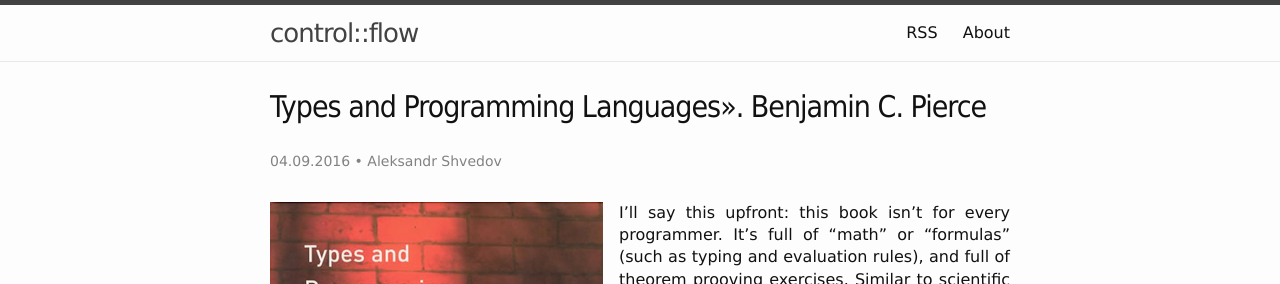
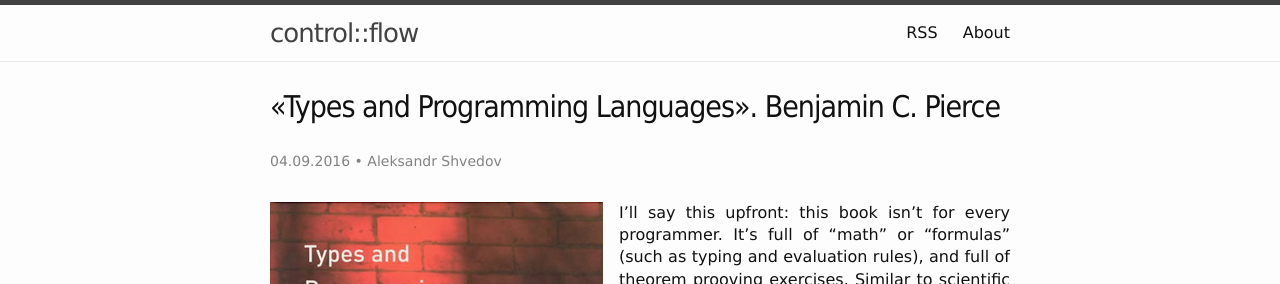
Before and after one commit to controlflow/controlflow.github.io, a Jekyll site: the page built from _posts/2016-09-04-tapl-review.markdown, in a window 1280 px wide. Shown: the top 284 px of the page. Built offline with Jekyll 4.4.1, drawn with Linux system fonts in a browser that asks for light colours; comment, search, counter and statistics services are not loaded.

Commit message:
Fix quotes

```diff
--- a/_posts/2016-09-04-tapl-review.markdown
+++ b/_posts/2016-09-04-tapl-review.markdown
@@ -1,6 +1,6 @@
 ---
 layout: post
-title: "Types and Programming Languages». Benjamin C. Pierce"
+title: "«Types and Programming Languages». Benjamin C. Pierce"
 date: 2016-09-04 10:00:00
 author: Aleksandr Shvedov
 tags: tapl typesystems types
```
